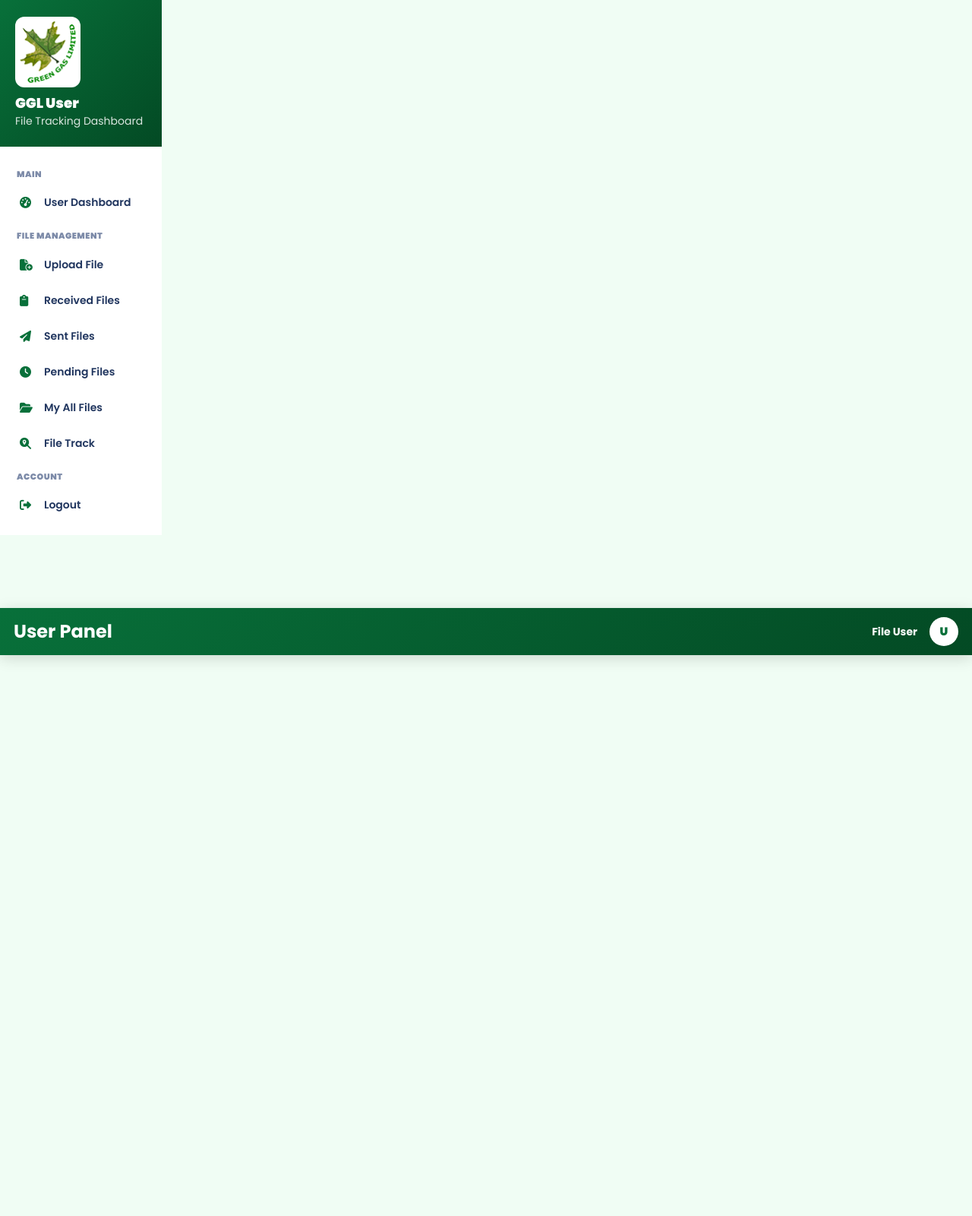
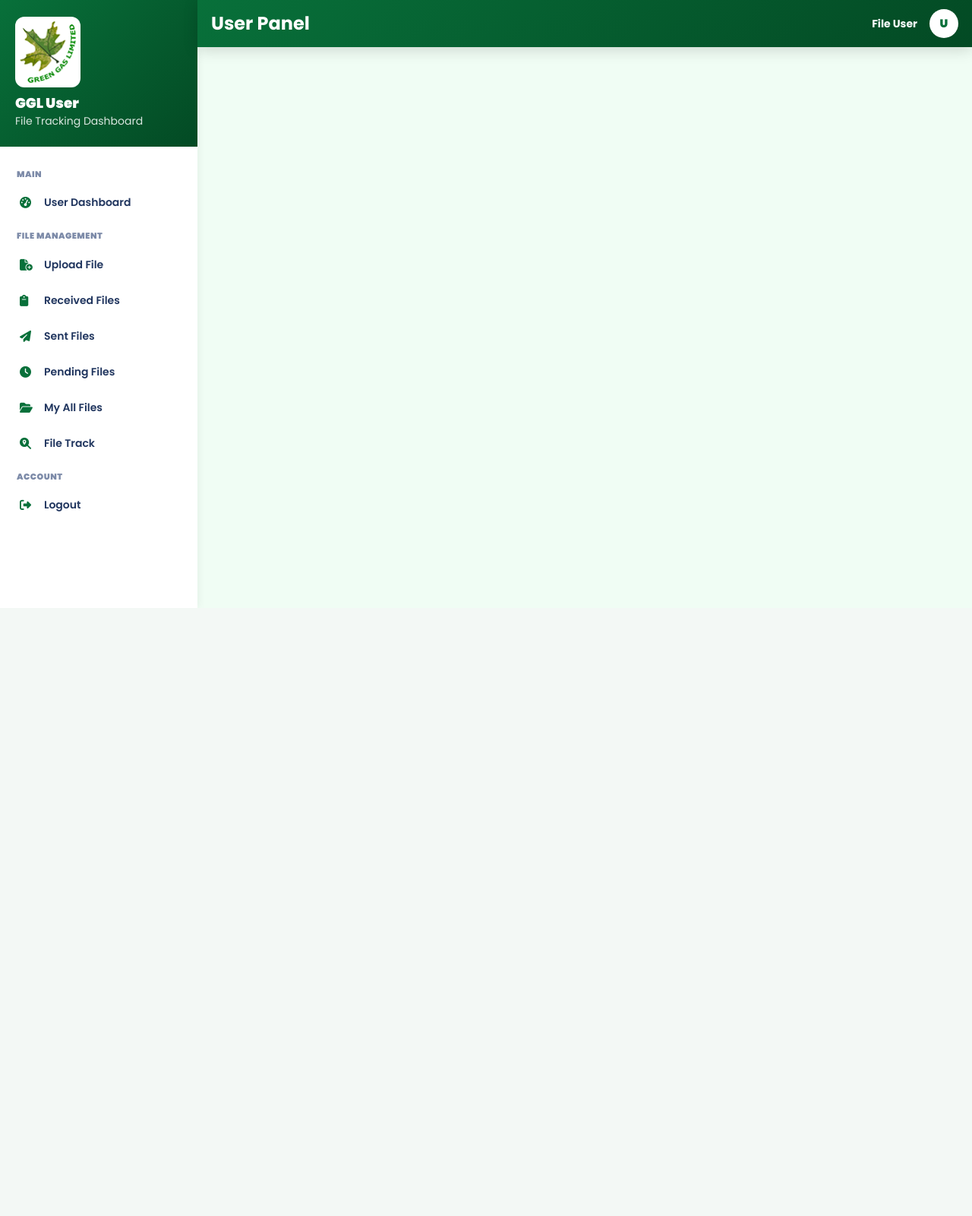
Before and after one commit to sandeepchaurasiyacse-lang/File_Tracking_System, a Django app: template myapp/templates/user/userlayout.html in a window 1280 px wide. Shown: the whole page at 76% size. After the commit the page ends 673 px from the top, so only its background shows below. Run offline with Django 5.2, Linux system fonts and the light colour scheme; the template is opened without the code that fills it, so the values that code supplies are empty.

Commit message:
Implement rock-solid mobile drawer sidebar and responsive UI

```diff
--- a/myapp/templates/user/userlayout.html
+++ b/myapp/templates/user/userlayout.html
@@ -21,6 +21,7 @@
     <style>
       * {
         margin: 0;
+        padding: 0;
         box-sizing: border-box;
         font-family: "Poppins", sans-serif;
       }
@@ -34,32 +35,83 @@
         text-decoration: none;
       }
 
-      /* Sidebar Styling */
-      .sidebar {
-        background: #fff;
+      /* App Layout */
+      .app-layout {
+        display: flex;
+        min-height: 100vh;
+        width: 100%;
       }
 
+      /* Desktop Sidebar */
       @media (min-width: 992px) {
-        .sidebar {
+        .app-sidebar {
+          width: 260px;
+          min-width: 260px;
+          max-width: 260px;
+          height: 100vh;
           position: sticky;
           top: 0;
-          height: 100vh;
+          background: #fff;
           overflow-y: auto;
-          display: block !important;
           z-index: 1020;
+          box-shadow: 2px 0 10px rgba(0, 0, 0, 0.05);
+        }
+        .app-main {
+          flex: 1;
+          min-width: 0;
+          min-height: 100vh;
+          display: flex;
+          flex-direction: column;
+        }
+        .sidebar-overlay {
+          display: none !important;
         }
       }
 
+      /* Mobile / Tablet Sidebar */
       @media (max-width: 991.98px) {
-        .sidebar {
-          width: 280px !important;
-          max-width: 85vw !important;
-          height: 100vh !important;
+        .app-sidebar {
+          position: fixed;
+          top: 0;
+          left: 0;
+          bottom: 0;
+          width: 280px;
+          max-width: 85vw;
+          height: 100vh;
+          background: #fff;
+          z-index: 1050;
           overflow-y: auto;
-          z-index: 1050;
+          transform: translateX(-100%);
+          transition: transform 0.3s cubic-bezier(0.4, 0, 0.2, 1);
+          box-shadow: 4px 0 25px rgba(0, 0, 0, 0.25);
+        }
+        .app-sidebar.open {
+          transform: translateX(0);
+        }
+        .app-main {
+          width: 100%;
+          min-width: 100%;
+          min-height: 100vh;
+          display: flex;
+          flex-direction: column;
+        }
+        .sidebar-overlay {
+          display: none;
+          position: fixed;
+          top: 0;
+          left: 0;
+          right: 0;
+          bottom: 0;
+          background: rgba(0, 0, 0, 0.5);
+          z-index: 1040;
+          backdrop-filter: blur(2px);
+        }
+        .sidebar-overlay.open {
+          display: block;
         }
       }
 
+      /* Sidebar Header */
       .box1 {
         background: linear-gradient(135deg, #08703a, #034a24);
         padding: 22px 20px;
@@ -84,8 +136,9 @@
         opacity: 0.85;
       }
 
+      /* Sidebar Menu */
       .box2 {
-        padding: 14px 12px;
+        padding: 14px 12px 30px;
         background-color: #fff;
       }
 
@@ -129,14 +182,7 @@
         transform: scale(1.15);
       }
 
-      /* Main Content & Topbar */
-      .s {
-        min-height: 100vh;
-        display: flex;
-        flex-direction: column;
-        width: 100%;
-      }
-
+      /* Topbar */
       .topbar {
         background: linear-gradient(135deg, #08703a, #034a24);
         position: sticky;
@@ -187,7 +233,12 @@
         color: #bbf7d0;
       }
 
-      /* Responsive Helpers */
+      .page-content {
+        flex: 1;
+        padding-bottom: 30px;
+      }
+
+      /* UI Responsive Helpers */
       .btn, .btn-main, .main, .main2, .btn-back {
         transition: all 0.2s ease-in-out;
       }
@@ -232,26 +283,22 @@
   </head>
 
   <body>
-    <div class="container-fluid p-0">
-      <div class="row g-0">
-        <!-- Sidebar with Bootstrap 5.3 offcanvas-lg (Hidden in hamburger drawer on mobile/tablet) -->
-        <div
-          class="col-lg-2 offcanvas-lg offcanvas-start sidebar p-0"
-          tabindex="-1"
-          id="userSidebar"
-          aria-labelledby="userSidebarLabel"
-        >
-          <div class="box1 d-flex justify-content-between align-items-center d-lg-block">
+    <div class="app-layout">
+      <!-- Dark backdrop on mobile when drawer is open -->
+      <div class="sidebar-overlay" id="userSidebarOverlay" onclick="toggleUserSidebar()"></div>
+
+      <!-- App Sidebar (Left static on desktop, slide drawer on mobile) -->
+      <aside class="app-sidebar" id="userSidebar">
+        <div class="box1 d-flex justify-content-between align-items-center">
           <div>
             <img src="https://gglengage.com/images/ggllogo.png" alt="GGL Logo" />
-              <h5 id="userSidebarLabel">GGL User</h5>
+            <h5>GGL User</h5>
             <small>File Tracking Dashboard</small>
           </div>
           <button
             type="button"
             class="btn-close btn-close-white d-lg-none"
-              data-bs-dismiss="offcanvas"
-              data-bs-target="#userSidebar"
+            onclick="toggleUserSidebar()"
             aria-label="Close"
           ></button>
         </div>
@@ -303,19 +350,18 @@
             Logout
           </a>
         </div>
-        </div>
+      </aside>
 
-        <!-- Main Content -->
-        <div class="col-12 col-lg-10 s p-0">
-          <div class="topbar d-flex align-items-center justify-content-between">
+      <!-- App Main Content Area -->
+      <main class="app-main">
+        <!-- Topbar -->
+        <header class="topbar d-flex align-items-center justify-content-between">
           <!-- Left: Hamburger Button + Title -->
           <div class="d-flex align-items-center gap-2">
             <button
               class="hamburger-btn d-lg-none"
               type="button"
-                data-bs-toggle="offcanvas"
-                data-bs-target="#userSidebar"
-                aria-controls="userSidebar"
+              onclick="toggleUserSidebar()"
               aria-label="Toggle navigation"
             >
               <i class="fa-solid fa-bars"></i>
@@ -331,17 +377,27 @@
             </div>
             <div class="avatar">{{ request.session.name|first|upper|default:"U" }}</div>
           </div>
-          </div>
+        </header>
 
-          <div class="flex-grow-1">
+        <!-- Page Content -->
+        <div class="page-content">
           {% block user %}
 
           {% endblock %}
         </div>
-        </div>
-      </div>
+      </main>
     </div>
 
     <script src="https://cdn.jsdelivr.net/npm/bootstrap@5.3.3/dist/js/bootstrap.bundle.min.js"></script>
+    <script>
+      function toggleUserSidebar() {
+        var sidebar = document.getElementById('userSidebar');
+        var overlay = document.getElementById('userSidebarOverlay');
+        if (sidebar && overlay) {
+          sidebar.classList.toggle('open');
+          overlay.classList.toggle('open');
+        }
+      }
+    </script>
   </body>
 </html>
```
Also changed, not shown: myapp/templates/admin/adminlayout.html (+101 -45 lines). Lines whose indentation alone changed are shown as unchanged.
